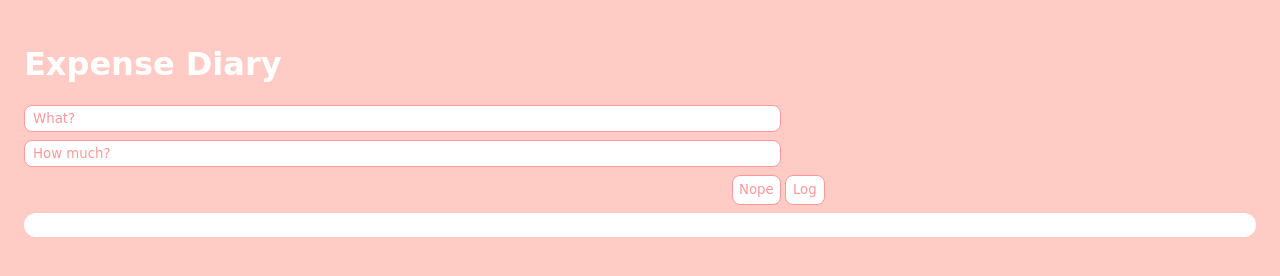
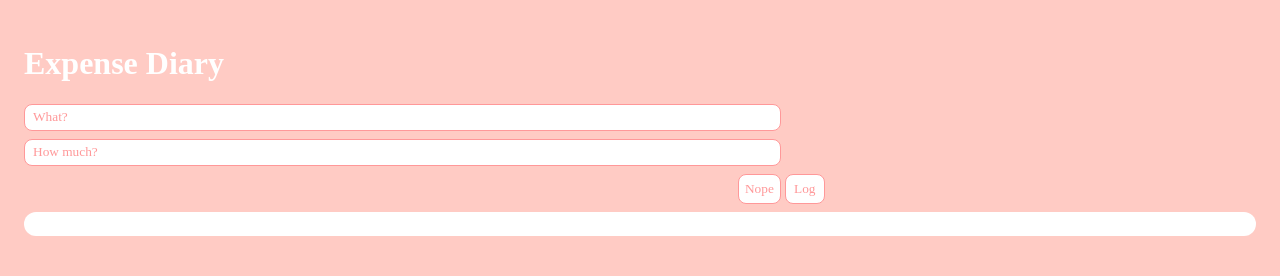
Before and after one commit to AudemarsOdato/Expense-Logger, a plain HTML site: page index.html in a window 1280 px wide. Drawn offline with Linux system fonts and the light colour scheme.

Commit message:
Update style.css
Changed font

```diff
--- a/style.css
+++ b/style.css
@@ -1,6 +1,6 @@
 body {
         background-color: rgb(255, 203, 196);
-        font-family: cursive;
+        font-family: "Sriracha", serif;
         padding: 8px;
 }
 
@@ -44,7 +44,7 @@ input {
         height: 25px;
         border-radius: 8px;
         outline: none;
-        font-family: cursive;
+        font-family: "Sriracha", serif;
         border: 1px solid #FF9899;
         background-color: rgb(255, 255, 255);
         color: rgb(255, 152, 153);
```
